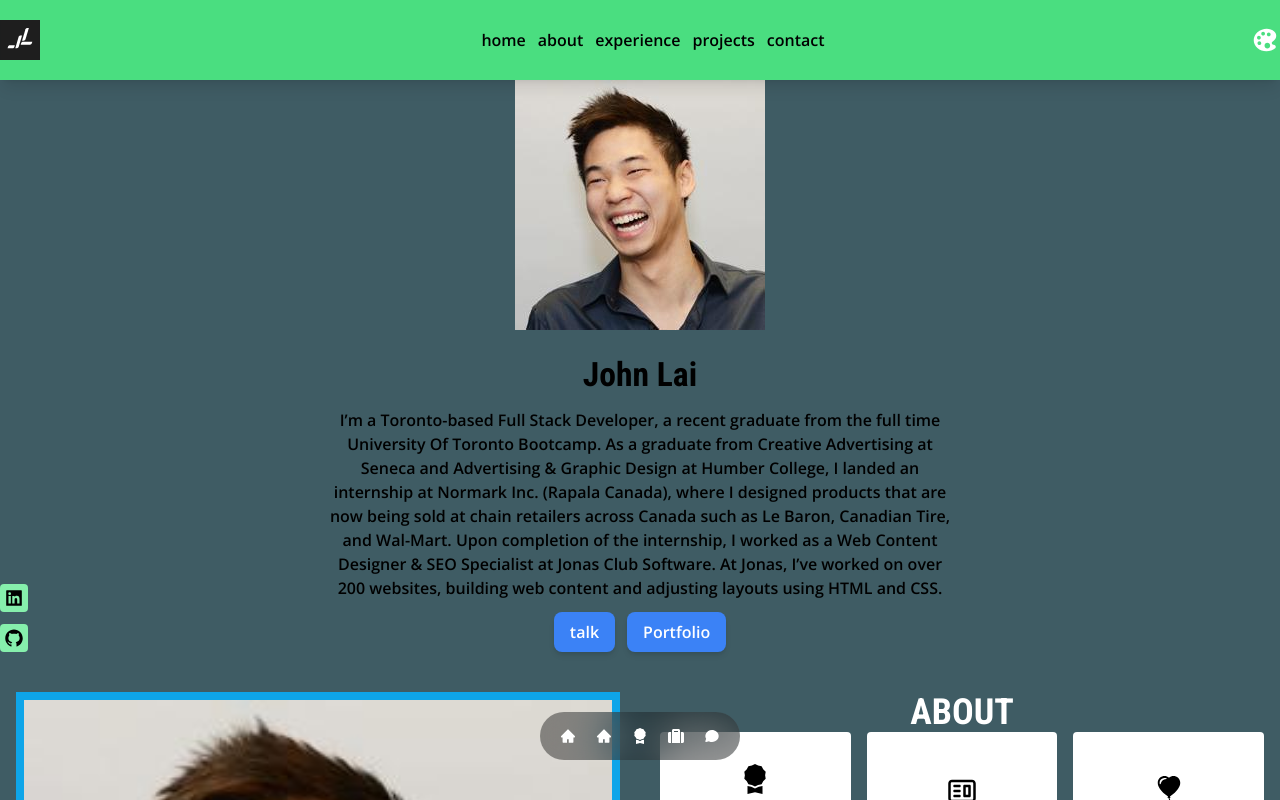
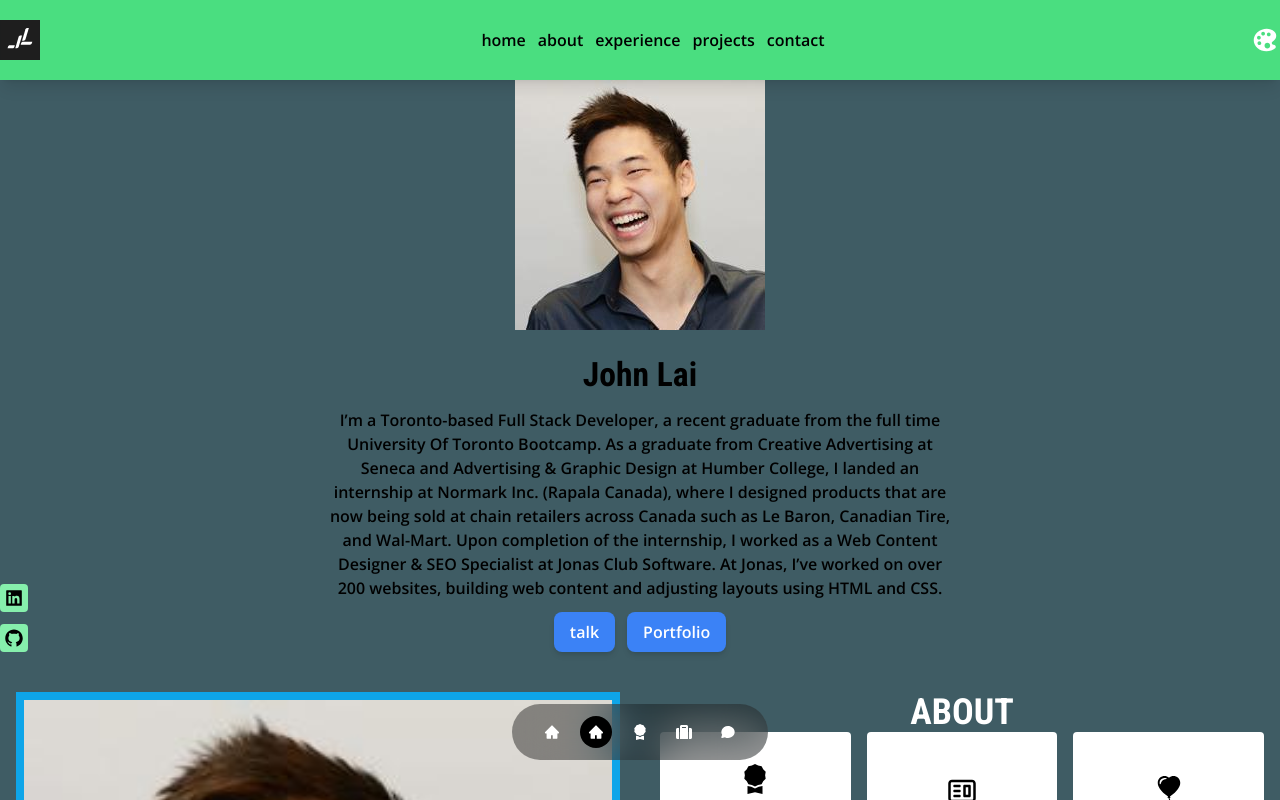
Before and after one commit to johnxlai/2023-portfolio, a React (Create React App) app: page / in a window 1280 px wide. Shown: the top 800 px of the page. Built offline with nearby package versions, Linux system fonts and the light colour scheme.

Commit message:
Add floatiing nav style

```diff
--- a/src/components/sections/floatingNav/FloatingNav.js
+++ b/src/components/sections/floatingNav/FloatingNav.js
@@ -8,6 +8,7 @@ const FloatingNav = () => {
       id="floating-nav"
       className="flex items-center fixed bottom-10 left-[50%] -translate-x-1/2 z-50">
       <Scrollspy
+        offset={-400}
         className="scrollSpy"
         items={['header', 'about', 'experience', 'portfolio', 'contact']}
         currentClassName="active">
--- a/src/components/sections/floatingNav/Nav.js
+++ b/src/components/sections/floatingNav/Nav.js
@@ -3,7 +3,7 @@ import React from 'react';
 const nav = ({ className, item }) => {
   return (
     <li className={className}>
-      <a href={item.link} className="p-1 rounded-full text-white grid">
+      <a href={item.link} className="p-2 rounded-full text-white grid">
         {item.icon}
       </a>
     </li>
--- a/src/index.scss
+++ b/src/index.scss
@@ -27,7 +27,7 @@
   }
 
   .scrollSpy {
-    @apply flex gap-3 bg-black/[0.4] rounded-full px-4 py-3 backdrop-blur-xl;
+    @apply flex gap-3 bg-black/[0.4] rounded-full px-6 py-3 backdrop-blur-xl;
   }
 }
 
--- a/src/styles/custom.scss
+++ b/src/styles/custom.scss
@@ -11,3 +11,8 @@
     opacity: 1;
   }
 }
+
+#floating-nav li.active a {
+  color: #fff;
+  background: #000;
+}
```
